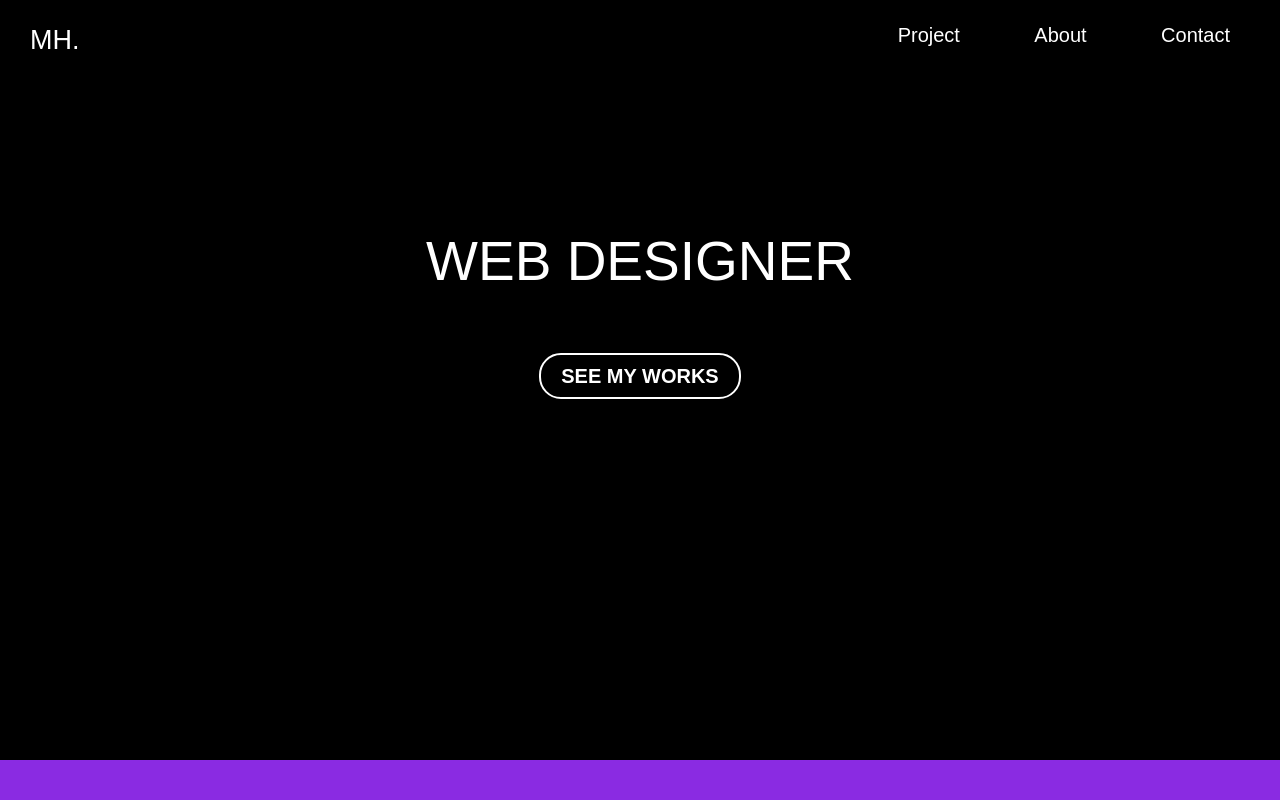
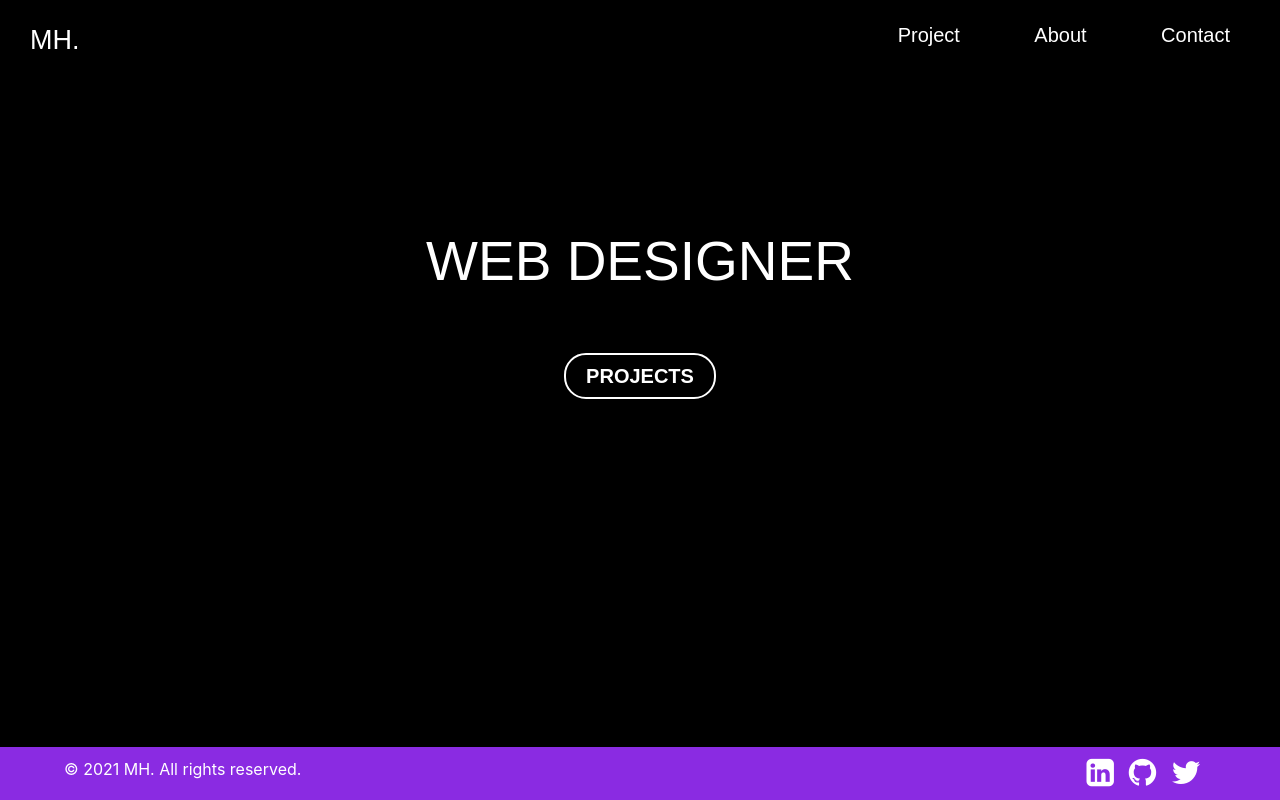
Before and after one commit to Mia019/My-portfolio, a plain HTML site: page index.html in a window 1280 px wide. Drawn offline with nearby package versions, Linux system fonts and the light colour scheme.

Commit message:
Footer bottom

```diff
--- a/index.html
+++ b/index.html
@@ -3,20 +3,21 @@
 
     <!--head-->
     <head>
-        <meta charset="utf8">
+        <meta charset="utf-8">
         <title>Portfolio</title>
     </head>
 
     <!--css-->
     <link rel="stylesheet" href="https://cdn.jsdelivr.net/npm/bulma@0.9.1/css/bulma.min.css">
     <link rel="stylesheet" href="src/css/main.css">
-    <!--css-->
+    <!--end of css-->
 
     <!--font-->
     <link href="https://fonts.googleapis.com/css2?family=Roboto+Mono&display=swap" rel="stylesheet">
-    <!--font-->
+    <link rel="stylesheet" href="https://cdnjs.cloudflare.com/ajax/libs/font-awesome/4.7.0/css/font-awesome.css">
+    <!--end of font-->
 
-    <!--head-->
+    <!--en of head-->
 
 
     <!--body-->
@@ -38,31 +39,39 @@
         <div class="left">
           <div class="title">
             <h1><span><center>Web Designer</center></span><br></h1>
-            <center><a href="project.html">See my works</a></center>
+            <center><a href="project.html">projects</a></center>
           </div>
-      </div>
+    </div>
+    <!--end of banner-->
 
-        <!--footer-->
+    <!--footer-bottom-->
+  <footer class="footer-bottom">
+    <div class="container">
+      <div class="flex sb">
+          <div class="social-icons">
+            <ul>
+            <li><a href="https://twitter.com/mellyprokr" target="_blank">
+              <i class="fa fa-twitter fa-2x"></i></a></li>
+              <li><a href="https://github.com/Mia019" target="_blank">
+              <i class="fa fa-github fa-2x"></i></a></li>
+              <li><a href="https://www.linkedin.com/in/melissah01/" target="_blank">
+              <i class="fa fa-linkedin-square fa-2x" aria-hidden="true"></i></a></li>
+            </ul>
+          </div>
+        </div>
+    </div>
 
-      <div class="footer-main-div">
-
-        </div class="footer-social-icons">
-              <ul>
-                <li><a href="#" target="blanck"><i class="fa fa-twitter"></i></a></li>
-                <li><a href="#" target="blanck"><i class="fa fa-github"></i></a></li>
-                <li><a href="#" target="blanck"><i class="fa fa-dribbble"></i></a></li>
-              </ul>
-        </div>
-
-      </div>
-
-        <!--footer-->
-
-    <!--banner-->
+    <div class="container">
+      <p>
+        &copy; 2021 MH. All rights reserved.
+      </p>
+    </div>
+  </footer>
+    <!--end of footer-bottom-->
 
         <script src="https://ajax.googleapis.com/ajax/libs/jquery/2.2.4/jquery.min.js"></script>
         <script src="src/js/main.js"></script>
     </body>
-    <!--body-->
+    <!--end of body-->
 
 </html>
--- a/src/css/main.css
+++ b/src/css/main.css
@@ -62,14 +62,13 @@
     color: rgb(255, 255, 255);
     text-transform: uppercase;
   }
+
   .left h1 span{
-
     font-size: 55px;
     font-family: 'Oswald', sans-serif;
     color: rgb(255, 255, 255);
     text-transform: uppercase;
     color: white;
-
   }
 
 
@@ -90,18 +89,24 @@
     color: blueviolet;
   }
 
-.footer-main-div{
+
+.footer-bottom {
   width: 100%;
   height: auto;
   margin: auto;
   background: blueviolet;
-  padding: 20px 0px;
+  padding: 10px 0px;
   position: absolute;
   bottom: 0px;
+  color: #fff;
+}
+  .footer-bottom p {
+    margin-bottom: 0;
 }
 
-.footer-social-icons{
-  background-color:rgb(243, 7, 7);
-  color: blueviolet;
+.social-icons a{
+  color: #fff;
+  margin-right: 15px;
+  float:right;
 
 }
```
